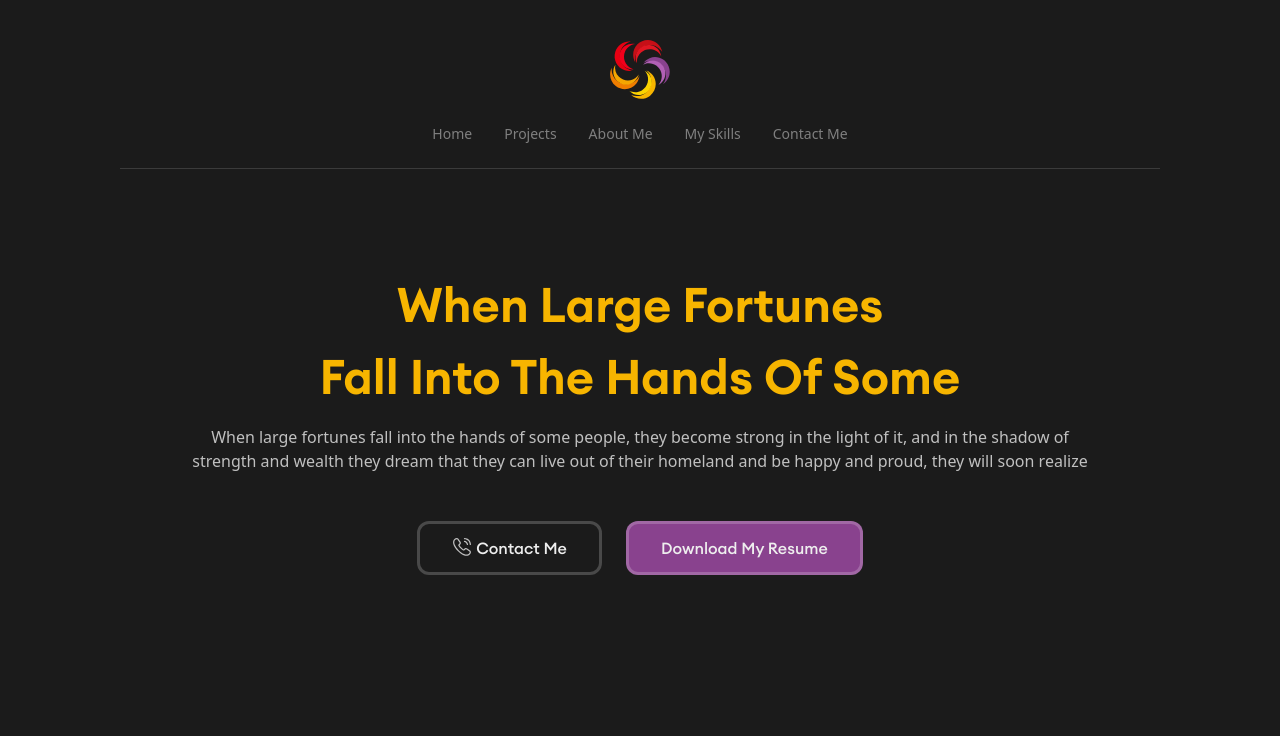
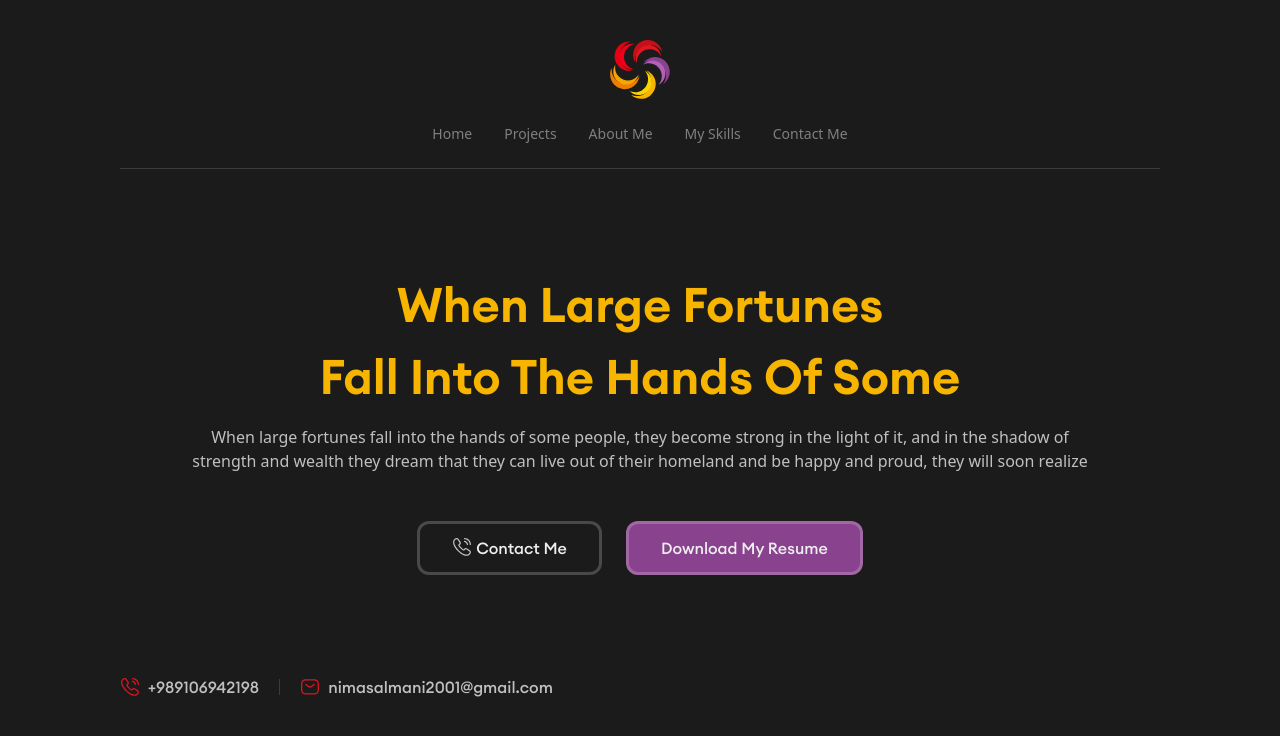
Before and after one commit to NimaSalmani/portfolio, a Next.js app: page / in a window 1280 px wide. Shown: the top 736 px of the page. Built offline with nearby package versions, Linux system fonts and the light colour scheme.

Commit message:
Create a contact section

```diff
--- a/components/SvgIcon/index.tsx
+++ b/components/SvgIcon/index.tsx
@@ -41,7 +41,7 @@ export const SvgIcon = (props:ISvgIcon) => {
             case "gray-default" :
                 return "[&_path]:fill-typography-gray-default"
             break;
-            case "red-default" :
+            case "red" :
                 return "[&_path]:fill-common-red-default"
             break;
             case "red-dark" :
--- /dev/null
+++ b/features/home/intro/contact-us/index.tsx
@@ -0,0 +1,22 @@
+import { SvgIcon } from "@/components/SvgIcon"
+import { IcCall,IcEmail } from "@/components/Icon"
+
+export const ContactUs = () => {
+    return (
+        <div className='flex gap-[20px] items-center'>
+            <div className='flex gap-[8px] items-center'>
+              <SvgIcon className='[&_path]:w-[20px] [&_path]:h-[20px]' fillColor="red">
+                <IcCall/>
+              </SvgIcon>
+              <span className='text-[16px] font-e_medium text-typography-gray-light'>+989106942198</span>
+            </div>
+            <div className='w-[1px] h-[16px] bg-background-gray-dark'/>
+            <div className='flex gap-[8px] items-center'>
+              <SvgIcon className='[&_path]:w-[20px] [&_path]:h-[20px]' fillColor='red'>
+                <IcEmail/>
+              </SvgIcon>
+              <span className='text-[16px] font-e_medium text-typography-gray-light'>nimasalmani2001@gmail.com</span>
+            </div>
+        </div>
+    )
+}
--- a/features/home/intro/index.tsx
+++ b/features/home/intro/index.tsx
@@ -1,9 +1,14 @@
+import { ContactUs } from "./contact-us"
 import { Welcome } from "./welcome"
+
 
 export const Intro = () => {
   return (
     <section>
         <Welcome/>
+        <div>
+            <ContactUs/>
+        </div>
     </section>
   )
 }
```
